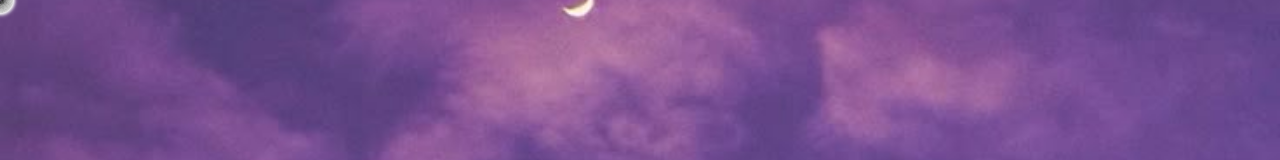
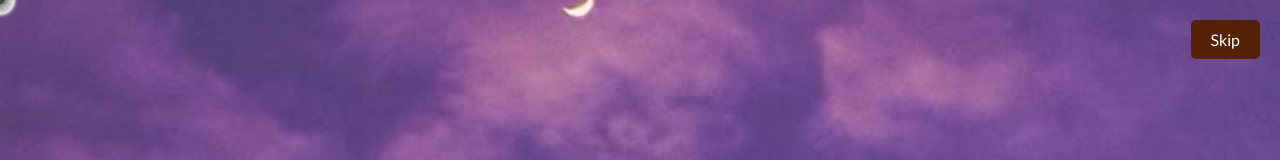
Before and after one commit to atharvgit2005/Harry-Potter---The-Lost-Horcrux, a plain HTML site: page Codding_part/page1.html in a window 1280 px wide. Shown: the top 160 px of the page. Drawn offline with Linux system fonts and the light colour scheme.

Commit message:
fixed pg1 and pg2

```diff
--- a/Codding_part/page1.html
+++ b/Codding_part/page1.html
@@ -135,7 +135,26 @@
             showNarrator();
             typeText();
         };
+        const skipButton = document.createElement('button');
+        skipButton.textContent = 'Skip';
+        skipButton.style = `position: fixed; top: 20px; right: 20px; padding: 10px 20px; font-size: 16px; border-radius: 5px; border: none; background-color: rgb(84, 35, 5); color: white; cursor: pointer; font-family:'Gill Sans', sans-serif; z-index: 10000;`;
+        document.body.appendChild(skipButton);
 
+        let typingSpeed = 44; // Default typing speed
+
+        skipButton.addEventListener('click', () => {
+            typingSpeed = 5; // Reduce typing speed significantly
+        });
+
+        function typeText() {
+            if (index < text.length) {
+            animatedTextElement.textContent += text[index];
+            index++;
+            setTimeout(typeText, typingSpeed);
+            } else {
+            addYesButton();
+            }
+        }
     </script>
 
 
```
Also changed, not shown: Codding_part/page2.html (+1 -1 lines).
